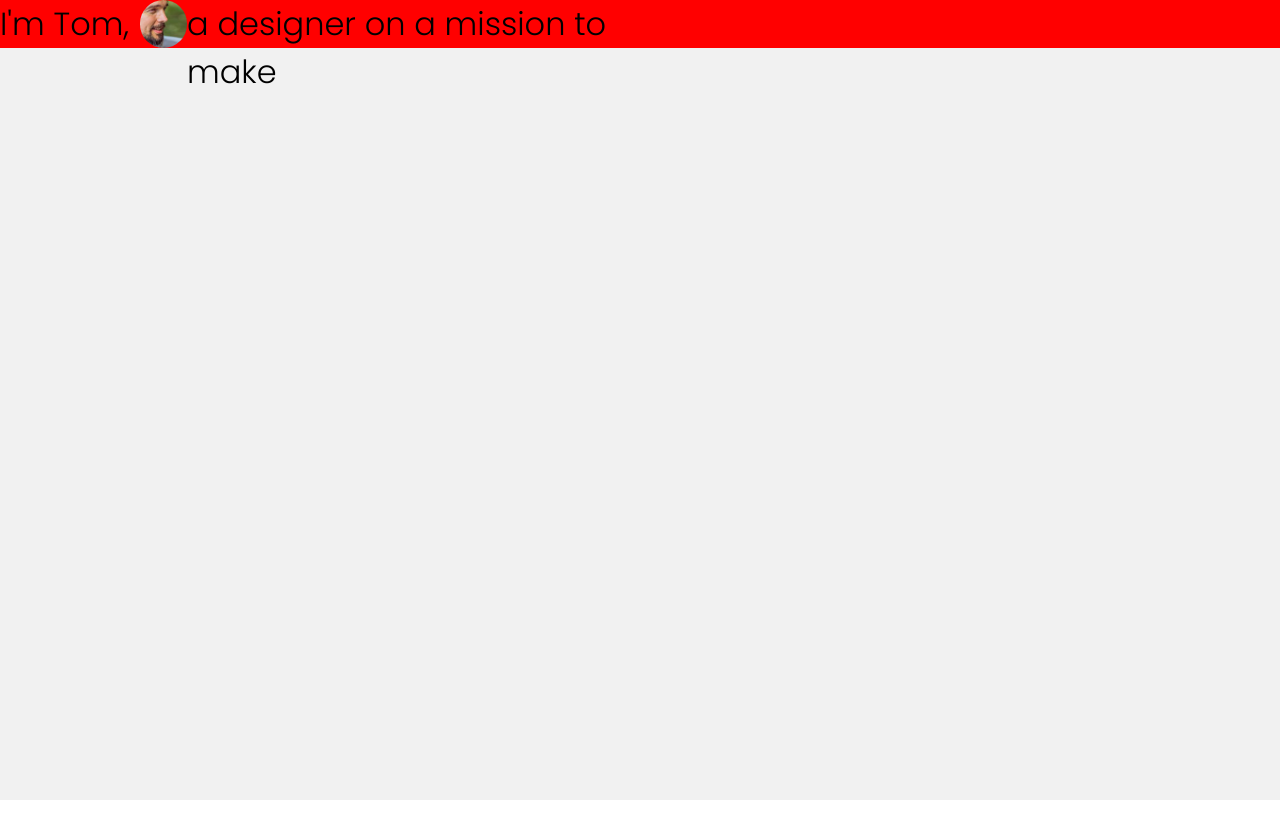
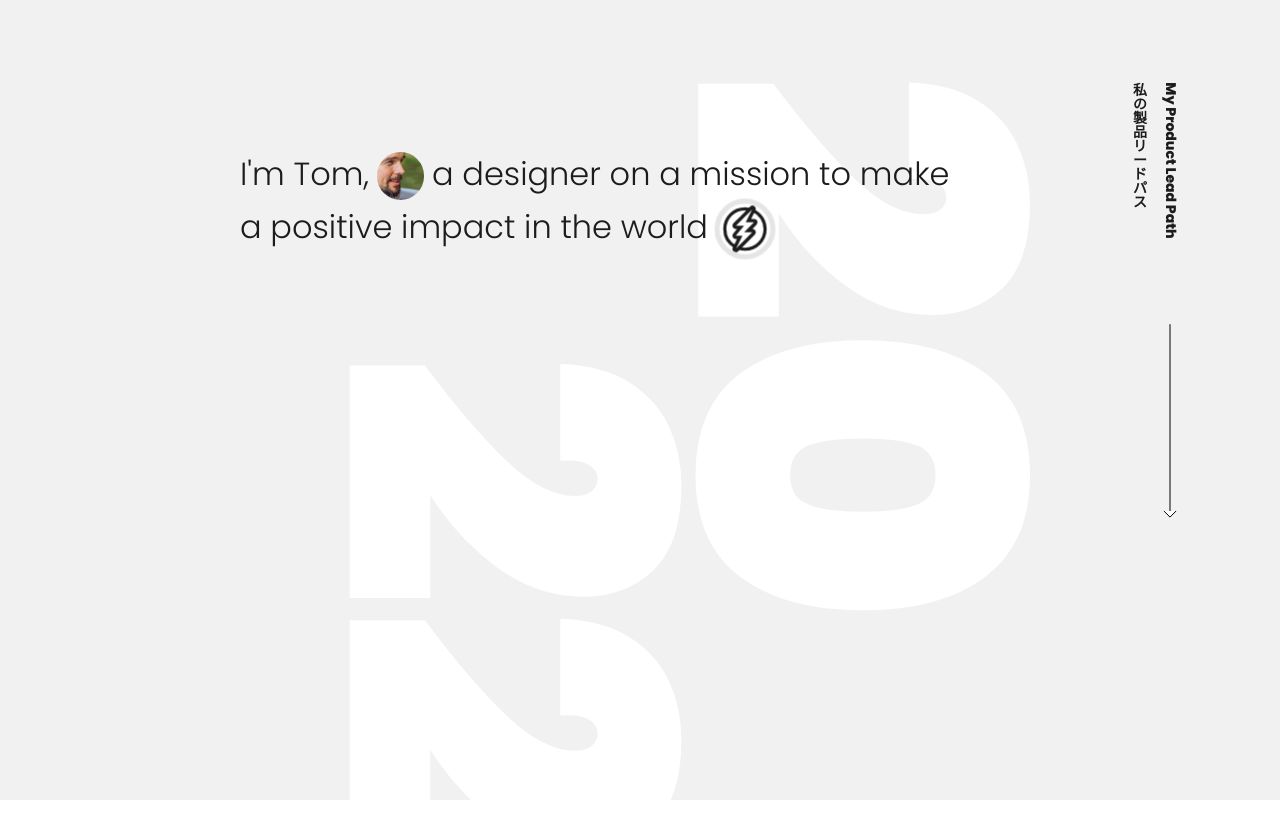
Before and after one commit to tombrewsviews/my-path, a React (Create React App) app: page / in a window 1280 px wide. Shown: the top 838 px of the page. Before the commit the page ends 800 px from the top, so only its background shows below. Built offline with nearby package versions, Linux system fonts and the light colour scheme.

Commit message:
home layout

```diff
--- a/src/App.css
+++ b/src/App.css
@@ -1,42 +1,104 @@
 .App {
   background-color: #f1f1f1;
-  min-height: 100vh;
+  height: 100vh;
+  display: flex;
+  justify-content: center;
+}
+
+.App-content {
+  width: 1000px;
+}
+
+.App-headline-wrapper {
+  padding-top: 15%;
+  padding-left: 10%;
+  z-index: 2;
+  position: relative;
+}
+
+.App-headline {
+  line-height: 48px;
+  color: #1c1c1c;
 }
 
 .App-avatar {
   height: 48px;
   pointer-events: cursor;
   border-radius: 50px;
+  vertical-align: middle;
+  margin-left: 8px;
+  margin-right: 8px;
 }
 
-.App-headline {
-  background-color: red;
-  display: flex;
-  flex-direction: row;
-  align-items: center;
+.App-world {
+  height: 48px;
+  pointer-events: cursor;
+  border-radius: 50px;
+  vertical-align: middle;
+  margin-left: 8px;
+  margin-right: 8px;
+  border: 5px solid rgba(0, 0, 0, 0.1);
 }
 
-.App-title-1 {
-  height: 48px;
-  width: 140px;
+.App-year-1 {
+  font-size: 450px;
+  color: #fff;
+  font-family: "Poppins";
+  font-weight: 900;
+  transform: rotate(90deg);
 }
 
-.App-title-2 {
-  height: 48px;
-  width: 500px;
+.App-year-2 {
+  font-size: 450px;
+  color: #fff;
+  font-family: "Poppins";
+  font-weight: 900;
+  transform: rotate(90deg);
+  position: absolute;
+  top: 260px;
+  right: 370px;
+}
+
+.App-title-eng {
+  font-size: 14px;
+  color: #1c1c1c;
+  font-family: "Poppins";
+  font-weight: 800;
+  transform: rotate(90deg);
+}
+
+.App-title-jap {
+  width: 20px;
+  font-size: 14px;
+  color: #1c1c1c;
+  font-family: "Poppins";
+  font-weight: 700;
+  line-height: 1;
+  position: absolute;
+  top: -67px;
+  right: 95px;
+}
+
+.App-arrow-long {
+  position: absolute;
+  top: 40%;
+  right: 100px;
 }
 
 @media (prefers-reduced-motion: no-preference) {
-  .App-avatar {
-    animation: App-logo-spin infinite 20s linear;
+  .App-world {
+    animation: App-highlight infinite 2s linear;
   }
 }
 
-/* @keyframes App-logo-spin {
-  from {
-    transform: rotate(0deg);
+@keyframes App-highlight {
+  0% {
+    transform: scale(1);
   }
-  to {
-    transform: rotate(360deg);
+  50% {
+    transform: scale(1.1);
   }
-} */
+  100% {
+    transform: scale(1);
+  }
+}
--- a/src/App.js
+++ b/src/App.js
@@ -1,14 +1,34 @@
 import avatar1 from "./images/avatar1.jpg";
+import world from "./images/world.svg";
+import arrowLong from "./images/arrowLong.svg";
 import "./App.css";
 
 function App() {
   return (
     <div className="App">
-      <div className="App-headline">
-        <p className="App-title-1">I'm Tom,</p>
-        <img src={avatar1} className="App-avatar" alt="avatar" />
-        <p className="App-title-2">a designer on a mission to make</p>
+      <div className="App-content">
+        <div className="App-headline-wrapper">
+          <p className="App-headline">
+            I'm Tom,
+            <img src={avatar1} className="App-avatar" alt="avatar" />a designer
+            on a mission to make <br /> a positive impact in the world
+            <img src={world} className="App-world" alt="world" />
+          </p>
+        </div>
       </div>
+      <div
+        style={{ position: "absolute", top: "10px", right: "12%", zIndex: 0 }}
+      >
+        <div className="App-year-1">20</div>
+        <div className="App-year-2">22</div>
+      </div>
+      <div
+        style={{ zIndex: 3, position: "absolute", top: "150px", right: "32px" }}
+      >
+        <p className="App-title-eng">My Product Lead Path</p>
+        <p className="App-title-jap">私の製品リードパス</p>
+      </div>
+      <img src={arrowLong} className="App-arrow-long" alt="scroll" />
     </div>
   );
 }
```
Also changed, not shown: src/images/arrowLong.svg (added), src/images/world.svg (added).
